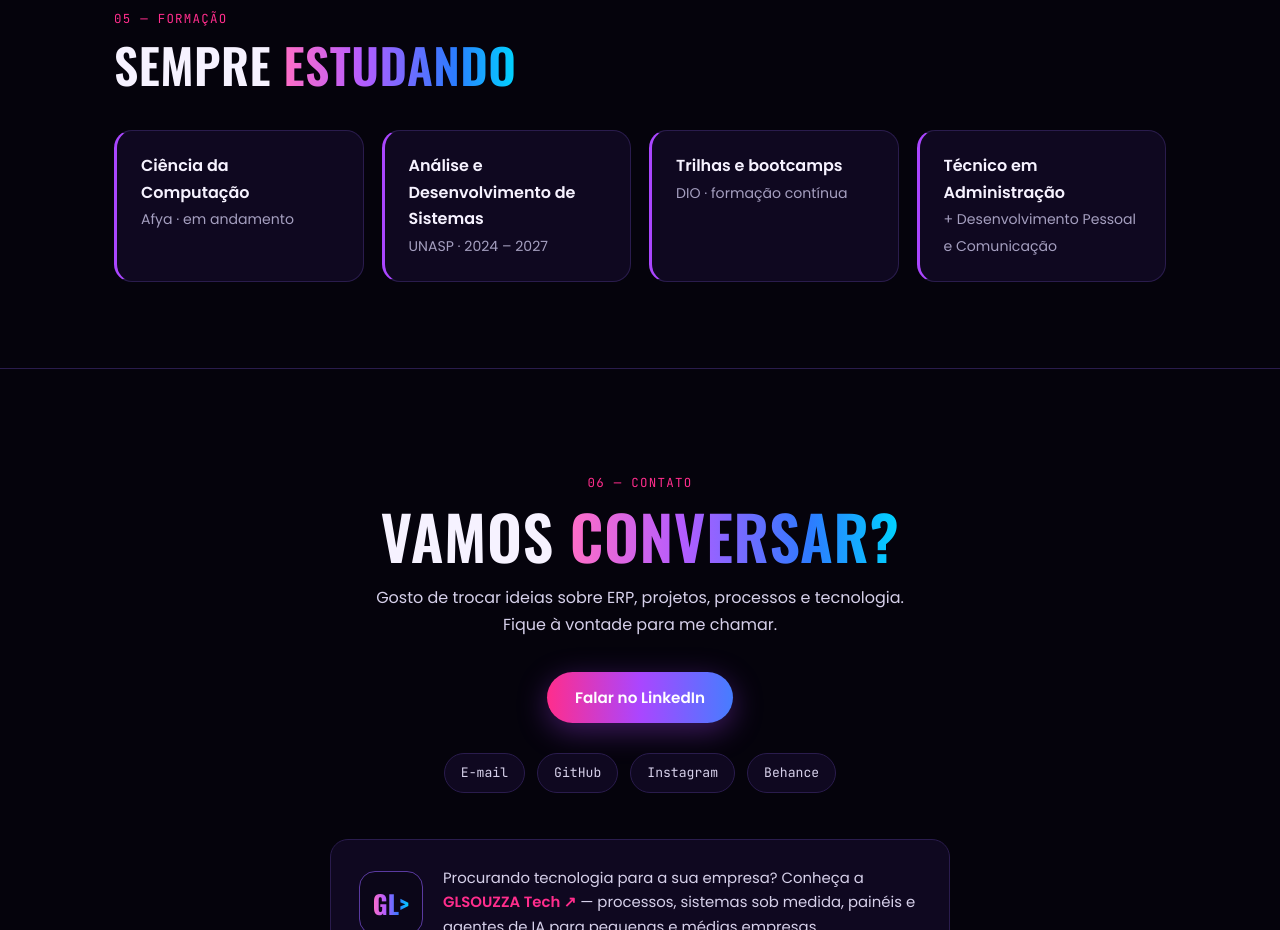
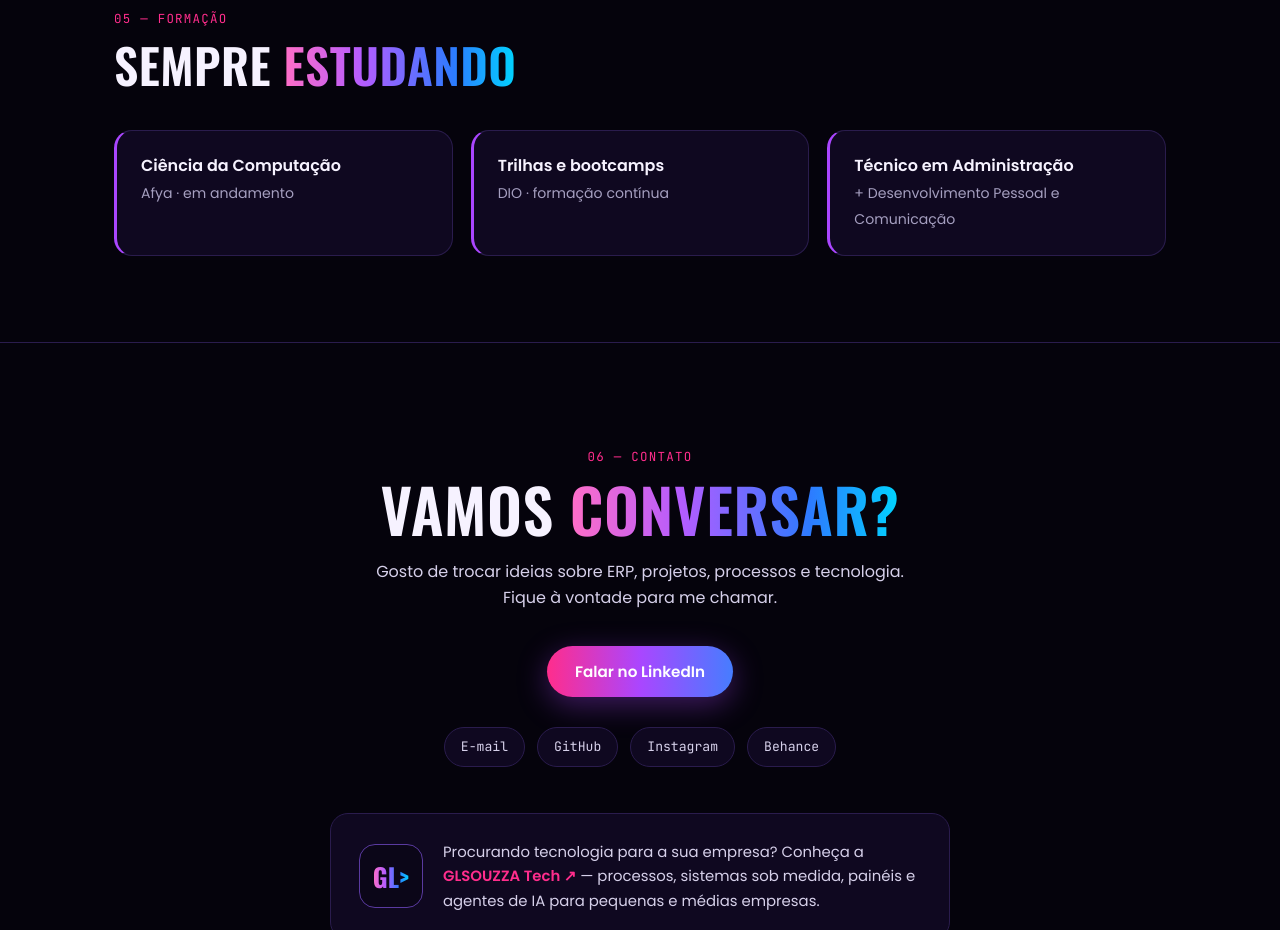
Before and after one commit to glsouzza/glsouzza.github.io, a plain HTML site: page index.html in a window 1280 px wide. Shown: the part 5120-6050 px from the top of the page. Drawn offline with nearby package versions, Linux system fonts and the light colour scheme.

Commit message:
Remove UNASP da formação

```diff
--- a/index.html
+++ b/index.html
@@ -423,7 +423,6 @@
       <h2>Sempre <span class="grad">estudando</span></h2>
       <div class="edu">
         <div class="card"><h3>Ciência da Computação</h3><span>Afya · em andamento</span></div>
-        <div class="card"><h3>Análise e Desenvolvimento de Sistemas</h3><span>UNASP · 2024 – 2027</span></div>
         <div class="card"><h3>Trilhas e bootcamps</h3><span>DIO · formação contínua</span></div>
         <div class="card"><h3>Técnico em Administração</h3><span>+ Desenvolvimento Pessoal e Comunicação</span></div>
       </div>
```
